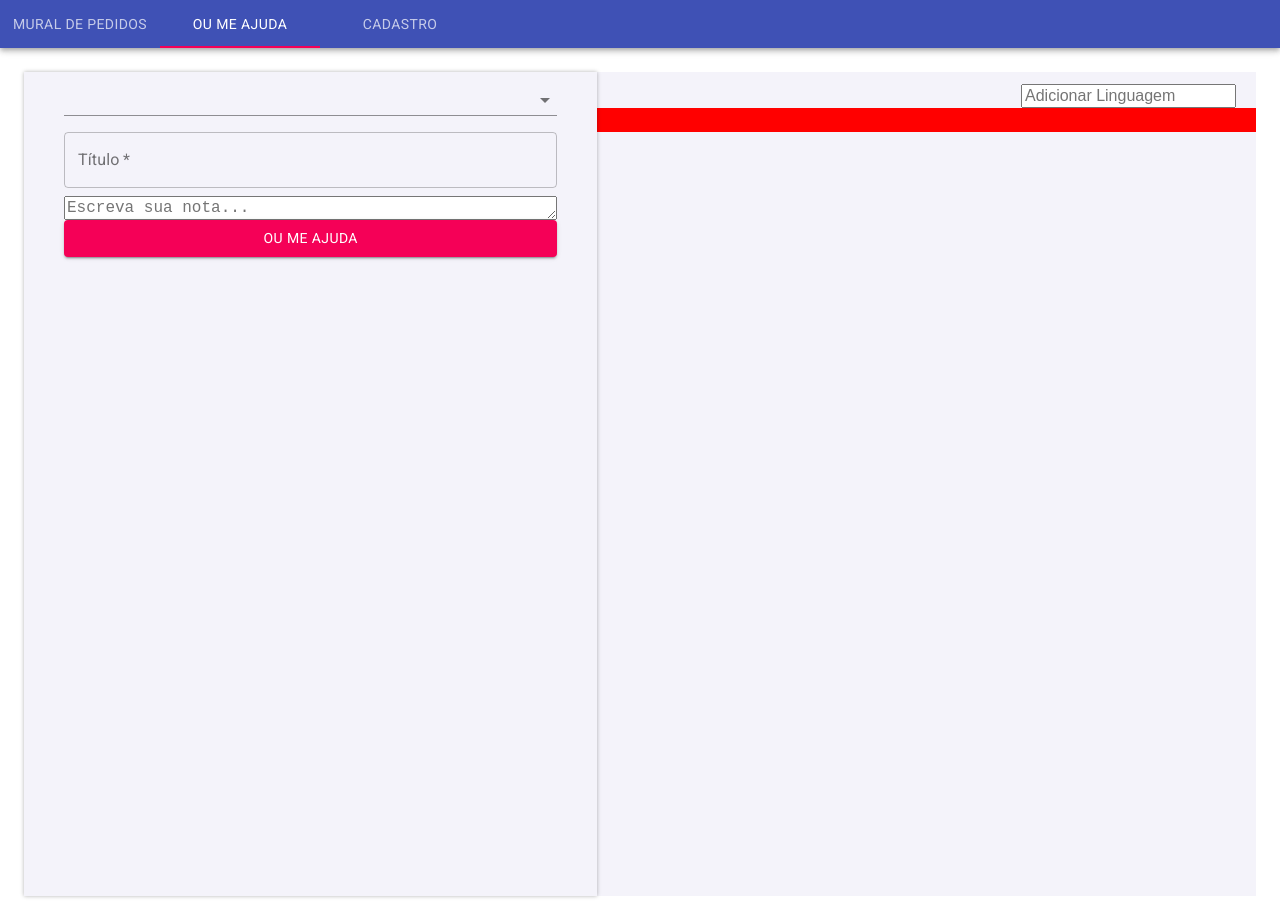
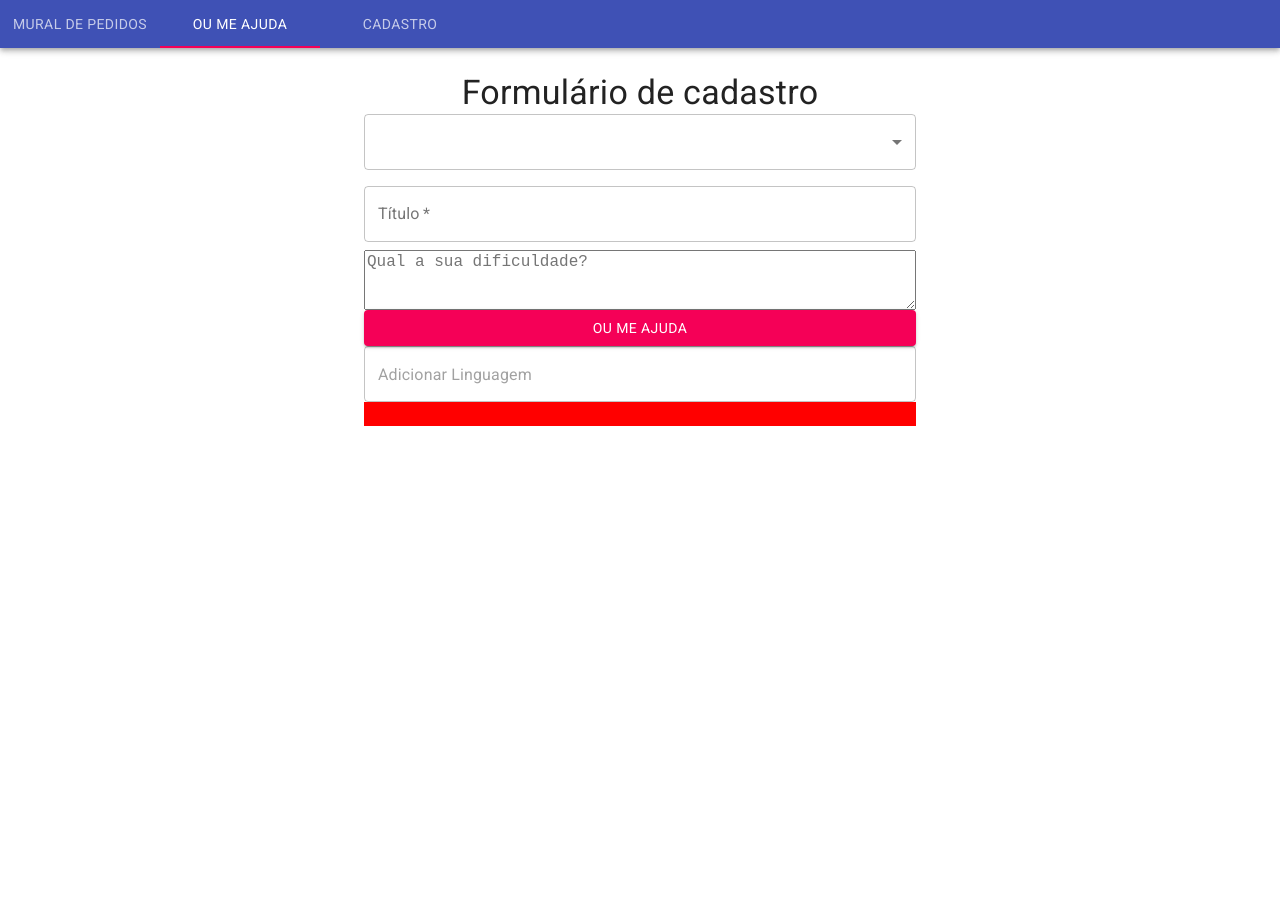
Before and after one commit to mbj-junior/TCC, a React (Create React App) app in the folder cadastro/: page / in a window 1280 px wide. Both pictures are taken after a click on the tab "OU ME AJUDA". After the commit the page ends 800 px from the top, so only its background shows below. Built offline with nearby package versions, Linux system fonts and the light colour scheme.

Commit message:
Pagina OUMEAJUDA

```diff
--- a/cadastro/src/assets/App.css
+++ b/cadastro/src/assets/App.css
@@ -1,14 +1,3 @@
-.conteudo {
-  display: flex;
-  background-color: rgb(244, 243, 250);
-
-}
-
-.conteudo-principal{
-  flex-grow: 3;
-  background-color: rgb(244, 243, 250);
-
-}
 
 :root {
   --primaria: #58a4b0;
--- a/cadastro/src/component/formularioCadastro/DadosPessoais.jsx
+++ b/cadastro/src/component/formularioCadastro/DadosPessoais.jsx
@@ -8,17 +8,15 @@ function DadosPessoais({ aoEnviar }) {
   const [sobrenome, setSobrenome] = useState("");
   const [celular, setCelular] = useState("");
   const [promocoes, setPromocoes] = useState(true);
-  const [novidades, setNovidades] = useState(false);
   const validacoes = useContext(ValidacoesCadastro);
   const [erros, validarCampos, possoEnviar] = useErros(validacoes);
-
 
   return (
     <form
       onSubmit={(event) => {
         event.preventDefault();
         if (possoEnviar()) {
-          aoEnviar({ nome, sobrenome, celular, novidades, promocoes });
+          aoEnviar({ nome, sobrenome, celular, promocoes });
         }
       }}
     >
@@ -64,8 +62,6 @@ function DadosPessoais({ aoEnviar }) {
         name="celular"
         label="Celular"
         variant="outlined"
-        margin="normal"
-        type="tel"
         fullWidth
       />
 
@@ -77,27 +73,14 @@ function DadosPessoais({ aoEnviar }) {
             onChange={(event) => {
               setPromocoes(event.target.checked);
             }}
-            name="Promoções"
-            color="primary"
-          />
-        }
-      />
-      <FormControlLabel
-        label="Novidades"
-        control={
-          <Switch
-            checked={novidades}
-            onChange={(event) => {
-              setNovidades(event.target.checked);
-            }}
-            name="Novidades"
+            name="Professor"
             color="primary"
           />
         }
       />
 
-      <Button type="submit" variant="contained" color="primary">
-        Próximo
+      <Button type="submit" variant="contained" color="primary" fullWidth>
+        Cadastrar
       </Button>
     </form>
   );
--- a/cadastro/src/component/formularioCadastro/DadosUsuario.jsx
+++ b/cadastro/src/component/formularioCadastro/DadosUsuario.jsx
@@ -49,7 +49,7 @@ function DadosUsuario({ aoEnviar }) {
         margin="normal"
         fullWidth
       />
-      <Button type="submit" variant="contained" color="primary">
+      <Button type="submit" variant="contained" color="primary" fullWidth>
         Próximo
       </Button>
     </form>
--- a/cadastro/src/component/formularioCadastro/FormularioCadastro.jsx
+++ b/cadastro/src/component/formularioCadastro/FormularioCadastro.jsx
@@ -1,6 +1,5 @@
 import { Step, StepLabel, Stepper, Typography } from "@material-ui/core";
 import { useEffect, useState } from "react";
-import DadosEntrega from "./DadosEntrega";
 import DadosPessoais from "./DadosPessoais";
 import DadosUsuario from "./DadosUsuario";
 
@@ -16,7 +15,6 @@ function FormularioCadastro({ aoEnviar, validacoes }) {
   const formularios = [
     <DadosUsuario aoEnviar={coletarDados} />,
     <DadosPessoais aoEnviar={coletarDados} />,
-    <DadosEntrega aoEnviar={coletarDados} />,
     <Typography variant="h5">Obrigado pelo cadastro</Typography>,
   ];
 
@@ -39,11 +37,7 @@ function FormularioCadastro({ aoEnviar, validacoes }) {
           <StepLabel>Pessoal</StepLabel>
         </Step>
         <Step>
-          <StepLabel>Entrega</StepLabel>
-        </Step>
-
-        <Step>
-          <StepLabel>Finalização</StepLabel>
+          <StepLabel>Duvida</StepLabel>
         </Step>
       </Stepper>
 
--- a/cadastro/src/component/formularioCadastro/FormularioCadastroContent.jsx
+++ b/cadastro/src/component/formularioCadastro/FormularioCadastroContent.jsx
@@ -12,7 +12,7 @@ import ValidacoesCadastro from "../../contexts/ValidacoesCadastro";
 function FormularioCadastroContent() {
   return (
     <Container component="article" maxWidth="sm">
-      <Typography variant="h3" component="h1" align="center">
+      <Typography variant="h4" component="h1" align="center">
         Formulário de cadastro
       </Typography>
       <ValidacoesCadastro.Provider
--- a/cadastro/src/component/home/FormularioPedido/FormularioPedido.jsx
+++ b/cadastro/src/component/home/FormularioPedido/FormularioPedido.jsx
@@ -4,7 +4,7 @@ import {
   Select,
   TextareaAutosize,
   TextField,
-  MenuItem
+  MenuItem,
 } from "@material-ui/core";
 import "./estilo.css";
 
@@ -13,7 +13,7 @@ class FormularioCadastro extends Component {
     super(props);
     this.titulo = "";
     this.texto = "";
-    this.categoria = "Sem Categoria";
+    this.categoria = "Linguagem";
     this.state = { categorias: [] };
     this._novasCategorias = this._novasCategorias.bind(this);
   }
@@ -54,17 +54,22 @@ class FormularioCadastro extends Component {
   render() {
     return (
       <form className="form-cadastro" onSubmit={this._criarNota.bind(this)}>
-
-        <Select fullWidth onChange={this._handlerMudancaCategoria.bind(this)}>
-          <MenuItem value={10}>Sem Categoria</MenuItem>
+        <Select
+          variant="outlined"
+          margin="normal"
+          fullWidth
+          onChange={this._handlerMudancaCategoria.bind(this)}
+        >
+          <MenuItem value={"Linguagem Não informada"}>linguagem</MenuItem>
 
           {this.state.categorias.map((categoria, index) => {
-            return <MenuItem value={categoria} key={index}> {categoria} </MenuItem>;
+            return (
+              <MenuItem value={categoria} key={index}>
+                {" "}
+                {categoria}{" "}
+              </MenuItem>
+            );
           })}
-
-          <MenuItem value={20}>
-
-          </MenuItem>
         </Select>
 
         <TextField
@@ -75,17 +80,16 @@ class FormularioCadastro extends Component {
           variant="outlined"
           margin="normal"
           onChange={this._handlerMudancaTitulo.bind(this)}
-          fullWidth
         />
 
         <TextareaAutosize
           rowsMax={10}
-          placeholder="Escreva sua nota..."
+          rowsMin="3"
+          placeholder="Qual a sua dificuldade?"
           required
           variant="outlined"
           margin="normal"
           onChange={this._handlerMudancaTexto.bind(this)}
-          fullWidth
         />
 
         <Button type="submit" variant="contained" color="secondary" fullWidth>
--- a/cadastro/src/component/home/FormularioPedido/estilo.css
+++ b/cadastro/src/component/home/FormularioPedido/estilo.css
@@ -1,29 +1,8 @@
 .form-cadastro {
     flex-grow: 2;
-    box-shadow: 0 0 4px rgba(0, 0, 0, 0.3);
-    z-index: 1;
-    min-height: 100vh;
+    /* box-shadow: 0 0 4px rgba(0, 0, 0, 0.3); */
+    /* z-index: 1; */
+    /* min-height: 50vh; */
     display: flex;
     flex-direction: column;
-    padding: 12px 40px;
   }
-  .form-cadastro_input {
-    margin-top: 8px;
-    padding: 4px;
-    border: none;
-    background-color: var(--fundo-detalhes);
-    font-family: Arial, Helvetica, sans-serif;
-    font-weight: 100;
-  }
-
-  .form-cadastro_submit {
-    align-self: flex-end;
-    width: 30%;
-    background-color: var(--secundaria);
-    color: white;
-    font-weight: 400;
-  }
-
-  .form-cadastro_submit:active {
-    background-color: var(--secundaria-ativa);
-  }
--- a/cadastro/src/component/home/HomeComponent.jsx
+++ b/cadastro/src/component/home/HomeComponent.jsx
@@ -6,6 +6,8 @@ import "../../assets/index.css";
 import "../../assets/App.css";
 import ArrayDeNotas from "../../data/Notas";
 import Categorias from "../../data/Categorias";
+import { Container, Typography } from "@material-ui/core";
+import "fontsource-roboto";
 
 class HomeComponent extends Component {
   constructor() {
@@ -16,12 +18,16 @@ class HomeComponent extends Component {
 
   render() {
     return (
-      <section className="conteudo">
-        <FormularioCadastro
-          categorias={this.categorias}
-          criarNota={this.notas.adicionarNota.bind(this.notas)}
-        />
+      <Container component="article" maxWidth="sm">
+        <Typography variant="h4" component="h1" align="center">
+          Formulário de cadastro
+        </Typography>
+
         <main className="conteudo-principal">
+          <FormularioCadastro
+            categorias={this.categorias}
+            criarNota={this.notas.adicionarNota.bind(this.notas)}
+          />
           <ListaDeCategorias
             adicionarCategoria={this.categorias.adicionarCategoria.bind(
               this.categorias
@@ -33,7 +39,7 @@ class HomeComponent extends Component {
             notas={this.notas}
           />
         </main>
-      </section>
+      </Container>
     );
   }
 }
--- a/cadastro/src/component/home/ListaDeLinguagem/ListaDeLinguagem.jsx
+++ b/cadastro/src/component/home/ListaDeLinguagem/ListaDeLinguagem.jsx
@@ -1,5 +1,6 @@
 import React, { Component } from "react";
-import "./estilo.css";
+// import "./estilo.css";
+import {  TextField } from "@material-ui/core";
 
 class ListaDeCategorias extends Component {
   constructor() {
@@ -38,7 +39,11 @@ class ListaDeCategorias extends Component {
             );
           })}
         </ul>
-        <input
+
+         <TextField
+          id="titulo"
+          variant="outlined"
+          fullWidth
           type="text"
           className="lista-categorias_input"
           placeholder="Adicionar Linguagem"
```
Also changed, not shown: 2 other files (tests, documents, lock files or other folders).
